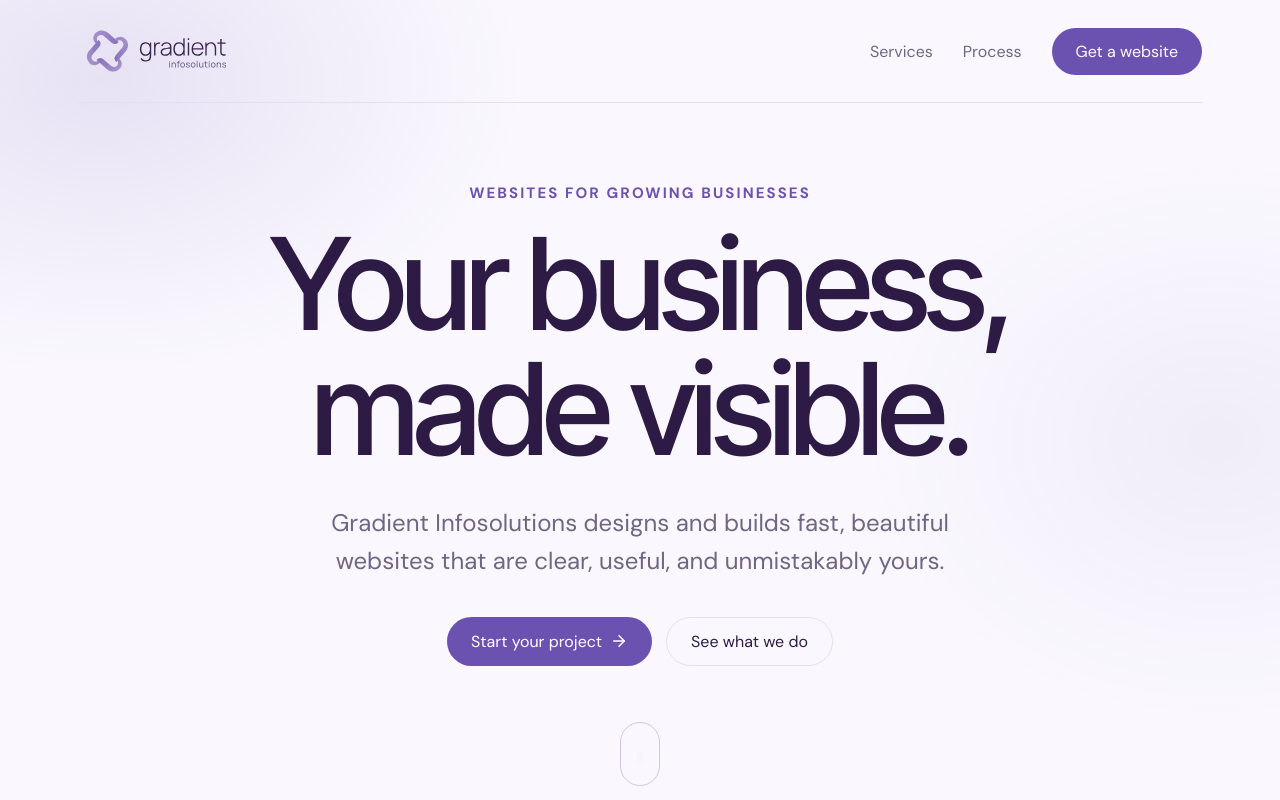
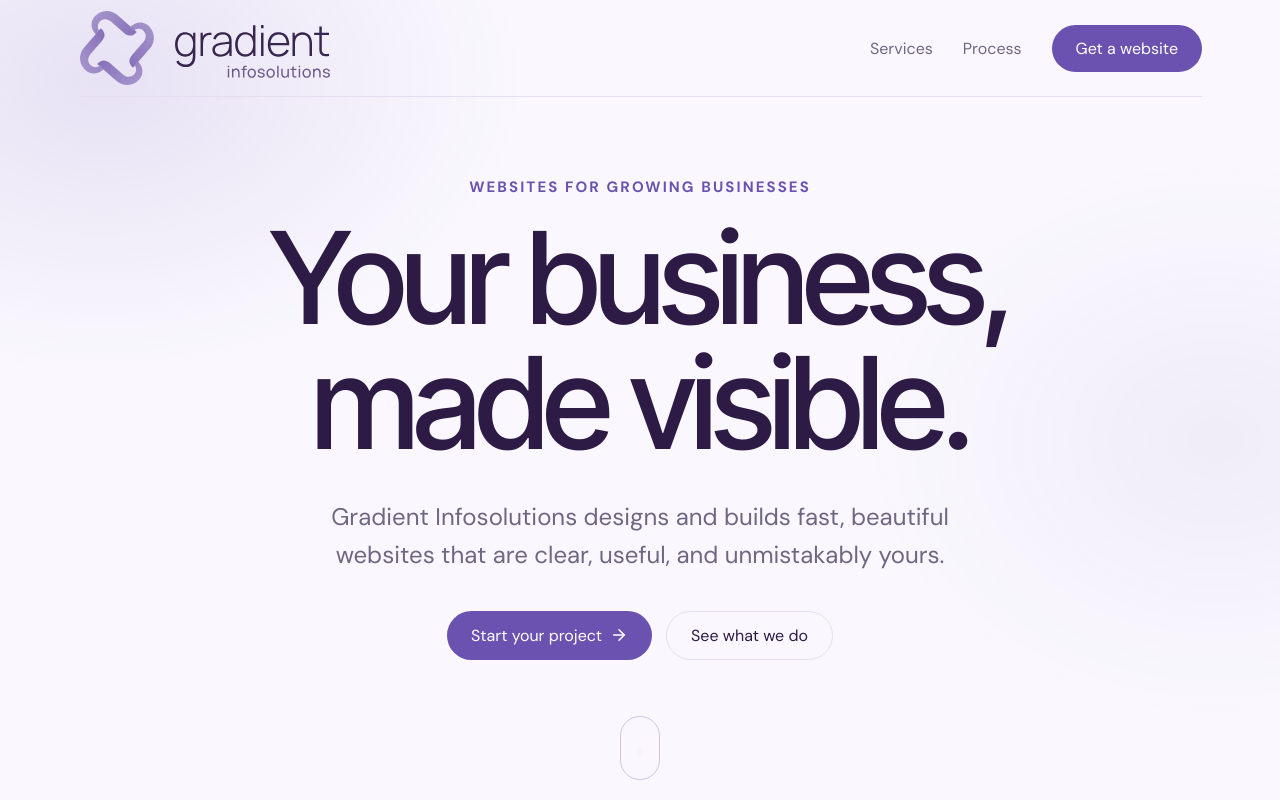
Before and after one commit to vinsin002/gradient-infosolution, a React (Vite) app: page / in a window 1280 px wide. Shown: the top 800 px of the page. Built offline with nearby package versions, Linux system fonts and the light colour scheme.

Commit message:
Update logo sizing and alignment styles

```diff
--- a/src/index.css
+++ b/src/index.css
@@ -23,7 +23,7 @@ a { color: inherit; text-decoration: none; }
 
 .nav { display: flex; align-items: center; justify-content: space-between; padding: 22px 0; border-bottom: 1px solid var(--line); }
 .brand { display: flex; align-items: center; gap: 14px; font-weight: 700; font-size: 22px; }
-.logo { height: 58px; width: auto; display: block; }
+.logo { height: 104px; width: auto; display: block; margin: -26px 0 -26px -14px; }
 .links { display: flex; gap: 30px; align-items: center; color: var(--muted); font-size: 16px; }
 .links a:hover { color: var(--ink); }
 .btn { display: inline-flex; align-items: center; gap: 8px; background: var(--blue); color: #fff !important; padding: 13px 24px; border-radius: 999px; font-weight: 500; border: 0; font: inherit; cursor: pointer; transition: transform .2s, box-shadow .2s; }
```
